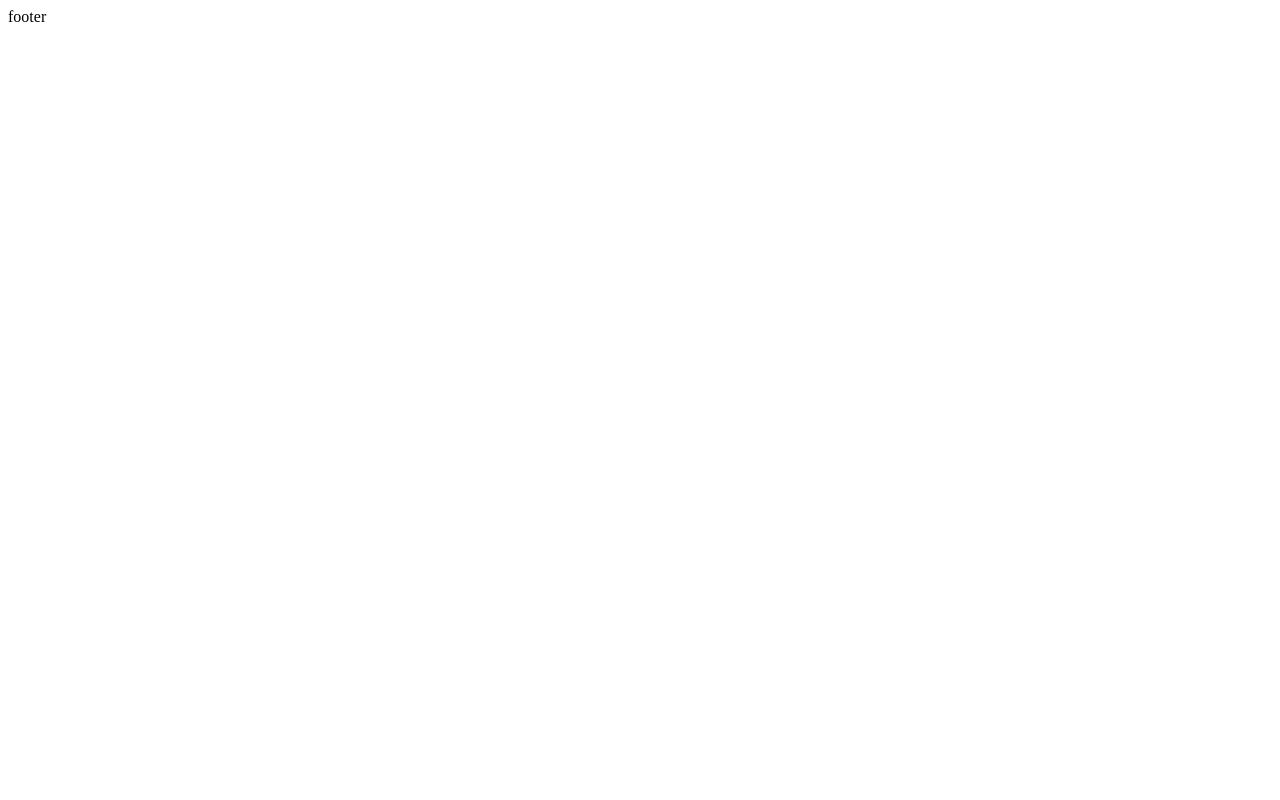
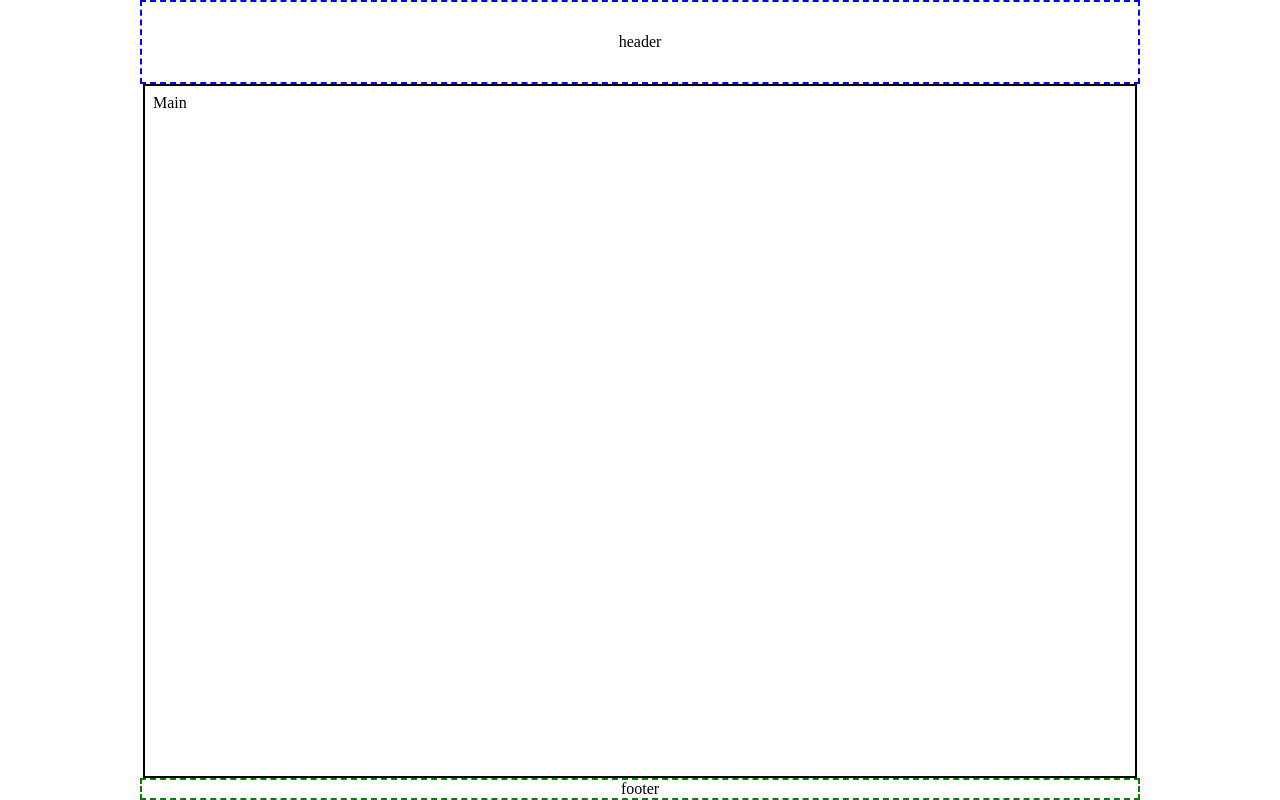
Before and after one commit to coud0011/ReactBookmarkApi, a React (Vite) app: page / in a window 1280 px wide. Built offline with nearby package versions, Linux system fonts and the light colour scheme.

Commit message:
Ajout de la structure de l'index

```diff
--- a/public/index.css
+++ b/public/index.css
@@ -0,0 +1,36 @@
+html, body, #root {
+    width: 100%;
+    height: 100%;
+    margin: 0;
+    padding: 0;
+    display: flex;
+}
+
+.app {
+    display: flex;
+    flex-direction: column;
+    width: 1000px;
+    max-width: 1000px;
+    margin: 0 auto;
+}
+
+
+header {
+    min-height: 5em;
+    display: flex;
+    align-items: center;
+    justify-content: center;
+    border: blue 2px dashed;
+}
+main{
+    flex: 1;
+    margin: 0 3px;
+    padding: .5em;
+    overflow-y: auto;
+    border: black 2px solid;
+}
+
+footer {
+    text-align: center;
+    border: green 2px dashed;
+}
--- a/src/App.jsx
+++ b/src/App.jsx
@@ -3,10 +3,14 @@ function App() {
   return (
     <div className="app">
       <header className="">
+        header
       </header>
       <main className="">
+        Main
       </main>
-      <footer className="">footer</footer>
+      <footer className="">
+        footer
+      </footer>
     </div>
   )
 }
```
Also changed, not shown: 1 other file (tests, documents, lock files or other folders).
